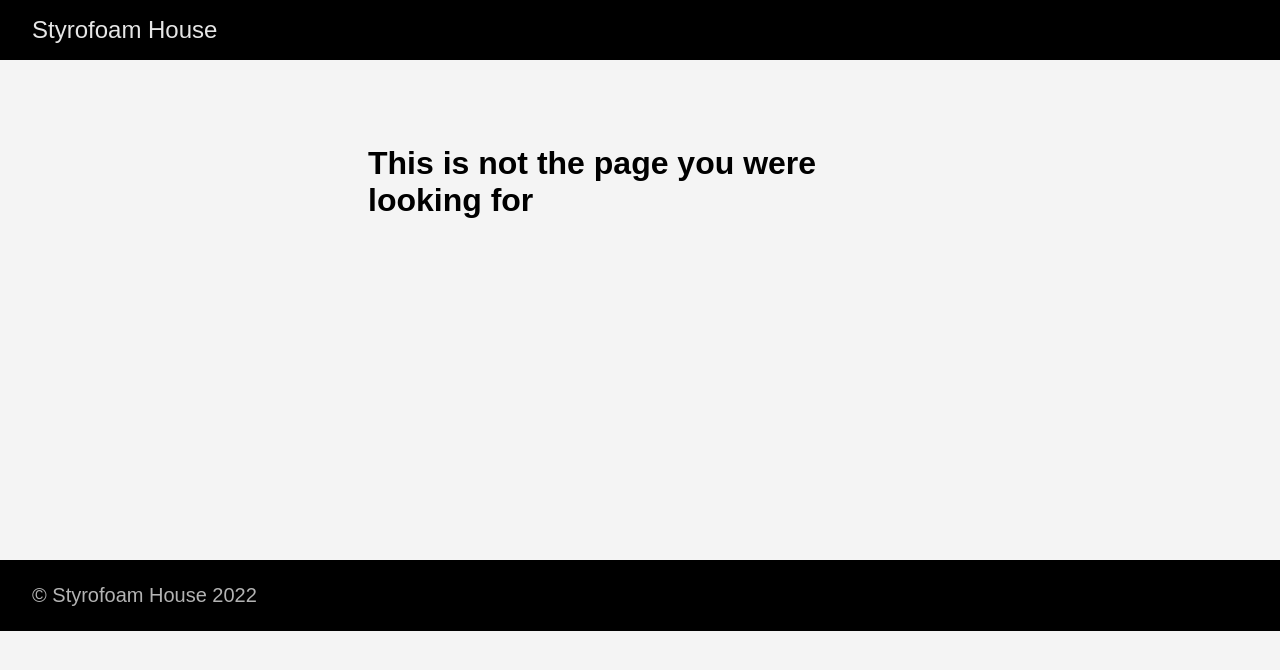
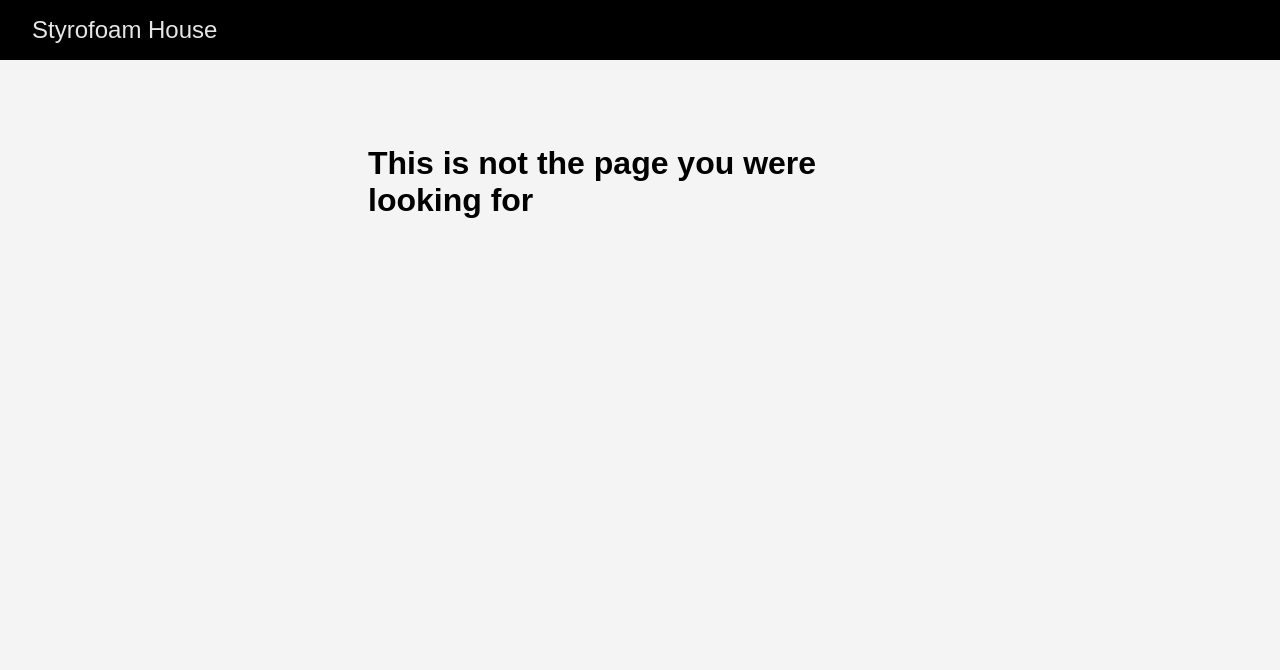
Before and after one commit to styrofoamhouse/styrofoamhouse.github.io, a plain HTML site: page 404.html in a window 1280 px wide. Drawn offline with Linux system fonts and the light colour scheme.

Commit message:
removing footer

```diff
--- a/404.html
+++ b/404.html
@@ -81,18 +81,6 @@
     </article>
 
     </main>
-    <footer class="bg-black bottom-0 w-100 pa3" role="contentinfo">
-  <div class="flex justify-between">
-  <a class="f4 fw4 hover-white no-underline white-70 dn dib-ns pv2 ph3" href="https://styrofoamhouse.github.io/" >
-    &copy;  Styrofoam House 2022
-  </a>
-    <div>
-<div class="ananke-socials">
-
-</div>
-</div>
-  </div>
-</footer>
 
   </body>
 </html>
```
Also changed, not shown: index.html (+0 -5 lines).
